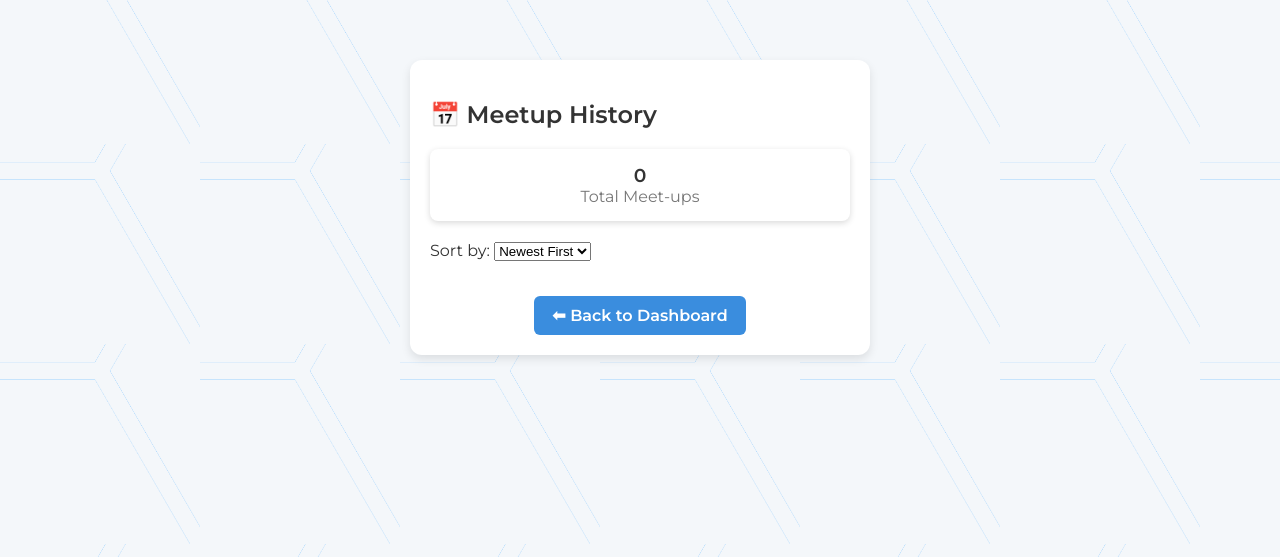
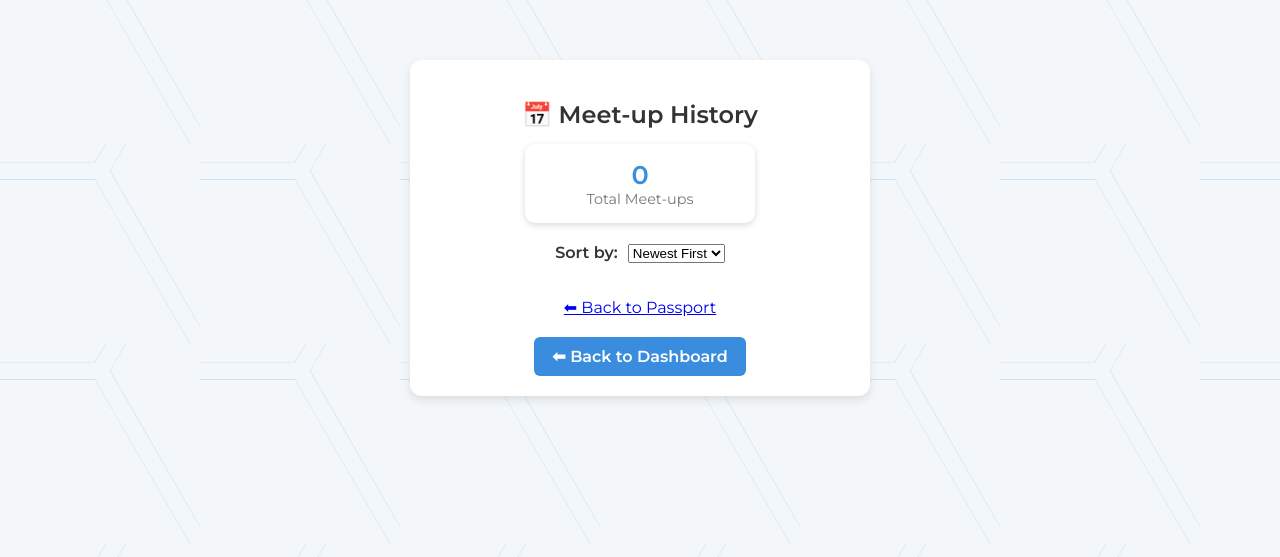
Before and after one commit to raidingdoncaster/JigglyLogin, a Flask app: page /meetup_history in a window 1280 px wide. Shown: the part 56-613 px from the top of the page. Run offline with Flask 3, Linux system fonts and the light colour scheme; the visitor is signed in with stand-in values (Sample User, id 1); data that the repository does not hold is empty; parts of the project's set-up code (start-up, migrations or seed data) failed here and were passed over.

Commit message:
Auto-deploy update (20250926-0100-f5866f7)

```diff
--- a/app.py
+++ b/app.py
@@ -178,6 +178,11 @@ def get_passport_stamps(username: str, campfire_username: str | None = None):
     return total_count, stamps, most_recent
 
 def get_most_recent_meetup(username: str, campfire_username: str | None = None):
+    """
+    Returns {title, date, icon, event_id} for the user's most recent meetup
+    (from Lugia_Summary + events for cover_photo_url).
+    """
+    # ---------- Supabase path ----------
     if USE_SUPABASE and supabase:
         try:
             rec = None
@@ -199,13 +204,16 @@ def get_most_recent_meetup(username: str, campfire_username: str | None = None):
                         eid = ev_ids.split(",")[-1].strip()
                 eid_l = eid.lower()
 
+                # 🔑 pull cover photo
                 ev_rows = supabase.table("events").select("event_id, cover_photo_url").execute().data or []
                 event_map = {str(e.get("event_id", "")).lower(): (e.get("cover_photo_url") or "") for e in ev_rows}
-                return {"title": title, "date": date, "icon": event_map.get(eid_l, ""), "event_id": eid_l}
+                icon = event_map.get(eid_l, url_for("static", filename="icons/tickstamp.png"))
+
+                return {"title": title, "date": date, "icon": icon, "event_id": eid_l}
         except Exception as e:
             print("⚠️ Supabase get_most_recent_meetup failed:", e)
 
-    # Sheets fallback
+    # ---------- Sheets fallback ----------
     summary_ws = gclient.open("POGO Passport Sign-Ins").worksheet("Lugia_Summary")
     events_ws = gclient.open("POGO Passport Sign-Ins").worksheet("events")
     s_rows = summary_ws.get_all_records()
@@ -499,7 +507,6 @@ def logout():
     flash("You have been logged out.", "success")
     return redirect(url_for("home"))
 
-
 # ====== Manage Account: Change PIN ======
 @app.route("/change_pin", methods=["POST"])
 def change_pin():
@@ -527,7 +534,6 @@ def change_pin():
     flash("PIN updated successfully.", "success")
     return redirect(url_for("dashboard"))
 
-
 # ====== Manage Account: Change Memorable Password ======
 @app.route("/change_memorable", methods=["POST"])
 def change_memorable():
@@ -550,7 +556,6 @@ def change_memorable():
     flash("Memorable password updated successfully.", "success")
     return redirect(url_for("dashboard"))
 
-
 # ====== Manage Account: Log Out Everywhere ======
 @app.route("/logout_everywhere", methods=["POST"])
 def logout_everywhere():
@@ -560,7 +565,6 @@ def logout_everywhere():
     session.clear()
     flash("You have been logged out everywhere.", "success")
     return redirect(url_for("home"))
-
 
 # ====== Manage Account: Delete Account ======
 @app.route("/delete_account", methods=["POST"])
@@ -583,7 +587,6 @@ def delete_account():
     flash("Your account has been permanently deleted.", "success")
     return redirect(url_for("home"))
 
-
 # ====== Passport ======
 @app.route("/passport")
 def passport():
@@ -593,7 +596,7 @@ def passport():
 
     username = session["trainer"]
 
-    # Pull Campfire Username from Sheet1
+    # Pull Campfire Username from Sheet1 (always from Sheets for consistency)
     user_rows = sheet.get_all_records()
     campfire_username = None
     for r in user_rows:
@@ -601,46 +604,46 @@ def passport():
             campfire_username = r.get("Campfire Username", "")
             break
 
+    # --- Passport stamps ---
     total_stamps, stamps, most_recent_stamp = get_passport_stamps(username, campfire_username)
-    current_stamps = len(stamps)
-    passports = [stamps[i:i+12] for i in range(0, len(stamps), 12)]
+    passports = [stamps[i:i + 12] for i in range(0, len(stamps), 12)]
 
-    # === Lugia_Summary ===
-    summary_ws = gclient.open("POGO Passport Sign-Ins").worksheet("Lugia_Summary")
-    summary_records = summary_ws.get_all_records()
-    summary_info = {
+    # --- Lugia Summary info ---
+    lugia_summary_data = {
         "total_attended": 0,
-        "first_event": "",
+        "first_attended_event": "",
         "first_event_date": "",
-        "first_event_icon": "",
+        "first_event_icon": url_for("static", filename="icons/tickstamp.png"),
         "most_recent_event": "",
         "most_recent_event_date": "",
-        "most_recent_event_icon": ""
+        "most_recent_icon": url_for("static", filename="icons/tickstamp.png"),
     }
-    rec = None
-    for row in summary_records:
-        ru = str(row.get("Trainer Username", "")).strip().lower()
-        rc = str(row.get("Campfire Username", "")).strip().lower()
-        if ru == username.lower() or (campfire_username and rc == campfire_username.lower()):
-            rec = row
-            break
 
-    if rec:
-        summary_info["total_attended"] = rec.get("Total Attended", 0)
-        summary_info["first_event"] = rec.get("First Attended Event", "")
-        summary_info["first_event_date"] = rec.get("First Event Date", "")
-        summary_info["most_recent_event"] = rec.get("Most Recent Event", "")
-        summary_info["most_recent_event_date"] = rec.get("Most Recent Event Date", "")
-        first_id = str(rec.get("First Event ID", "")).strip().lower()
-        recent_id = str(rec.get("Most Recent Event ID", "")).strip().lower()
+    if USE_SUPABASE and supabase:
+        try:
+            recs = supabase.table("lugia_summary").select("*").eq("trainer_username", username).limit(1).execute().data
+            if not recs and campfire_username:
+                recs = supabase.table("lugia_summary").select("*").eq("campfire_username", campfire_username).limit(1).execute().data
+            if recs:
+                rec = recs[0]
+                first_event_id = str(rec.get("first_attended_event_id") or "").strip().lower()
+                recent_event_id = str(rec.get("most_recent_event_id") or "").strip().lower()
 
-        # Map event_id → cover_photo_url
-        events_ws = gclient.open("POGO Passport Sign-Ins").worksheet("events")
-        event_records = events_ws.get_all_records()
-        event_map = {str(e.get("event_id", "")).strip().lower(): e.get("cover_photo_url", "") for e in event_records}
+                # Pull cover photos from events
+                ev_rows = supabase.table("events").select("event_id, cover_photo_url").execute().data or []
+                event_map = {str(e.get("event_id", "")).lower(): (e.get("cover_photo_url") or "") for e in ev_rows}
 
-        summary_info["first_event_icon"] = event_map.get(first_id, "")
-        summary_info["most_recent_event_icon"] = event_map.get(recent_id, "")
+                lugia_summary_data = {
+                    "total_attended": rec.get("total_attended", 0),
+                    "first_attended_event": rec.get("first_attended_event", ""),
+                    "first_event_date": rec.get("first_event_date", ""),
+                    "first_event_icon": event_map.get(first_event_id, url_for("static", filename="icons/tickstamp.png")),
+                    "most_recent_event": rec.get("most_recent_event", ""),
+                    "most_recent_event_date": rec.get("most_recent_event_date", ""),
+                    "most_recent_icon": event_map.get(recent_event_id, url_for("static", filename="icons/tickstamp.png")),
+                }
+        except Exception as e:
+            print("⚠️ Supabase lugia_summary_data failed:", e)
 
     return render_template(
         "passport.html",
@@ -648,9 +651,8 @@ def passport():
         stamps=stamps,
         passports=passports,
         total_stamps=total_stamps,
-        current_stamps=current_stamps,
         most_recent_stamp=most_recent_stamp,
-        summary_info=summary_info,
+        lugia_summary=lugia_summary_data,
         show_back=True,
     )
 
@@ -663,70 +665,62 @@ def meetup_history():
 
     username = session["trainer"]
 
-    # Try to pull campfire username from Supabase sheet1
-    campfire_username = None
+    # Grab user’s Campfire Username (from Sheet1 just for safety)
+    _, user = find_user(username)
+    campfire_username = user.get("Campfire Username", "") if user else ""
+
+    meetups, total_attended = [], 0
+
+    # ---------- Supabase preferred ----------
     if USE_SUPABASE and supabase:
         try:
-            resp = supabase.table("sheet1").select("campfire_username").eq("trainer_username", username).limit(1).execute()
-            if resp.data:
-                campfire_username = resp.data[0].get("campfire_username")
-        except Exception as e:
-            print("⚠️ Supabase sheet1 fetch failed:", e)
+            # Find this trainer’s Lugia_Summary row
+            row = supabase.table("lugia_summary").select("*") \
+                .eq("trainer_username", username).limit(1).execute().data
+            if not row and campfire_username:
+                row = supabase.table("lugia_summary").select("*") \
+                    .eq("campfire_username", campfire_username).limit(1).execute().data
 
-    sort_by = request.args.get("sort", "date_desc")  # default newest first
-    meetups = []
-    total_attended = 0
+            if row:
+                summary = row[0]
+                total_attended = int(summary.get("total_attended") or 0)
 
-    if USE_SUPABASE and supabase:
-        try:
-            # Match Lugia Summary row
-            summary_rows = supabase.table("lugia_summary").select("*").eq("trainer_username", username).execute().data
-            if not summary_rows and campfire_username:
-                summary_rows = supabase.table("lugia_summary").select("*").eq("campfire_username", campfire_username).execute().data
-
-            if summary_rows:
-                summary = summary_rows[0]
-                total_attended = summary.get("total_attended", 0) or 0
+                # Build meetups list from Event IDs + Names + Dates
                 event_ids = (summary.get("event_ids") or "").split(",")
                 event_names = (summary.get("event_names") or "").split(",")
-                event_dates = (summary.get("event_dates") or "").split(",") if summary.get("event_dates") else []
+                event_dates = (summary.get("event_dates") or "").split(",")
 
-                # pull event photos
-                ev_rows = supabase.table("events").select("event_id, cover_photo_url, start_time").execute().data or []
-                event_map = {str(e.get("event_id", "")).strip(): e for e in ev_rows}
+                # Map event_id → cover photo
+                ev_rows = supabase.table("events").select("event_id, cover_photo_url").execute().data or []
+                event_map = {str(e.get("event_id", "")).lower(): (e.get("cover_photo_url") or "") for e in ev_rows}
 
                 for i, eid in enumerate(event_ids):
-                    eid = eid.strip()
-                    if not eid:
-                        continue
-                    name = event_names[i].strip() if i < len(event_names) else ""
-                    date = event_dates[i].strip() if i < len(event_dates) else ""
-                    ev = event_map.get(eid, {})
+                    eid = eid.strip().lower()
                     meetups.append({
-                        "event_id": eid,
-                        "title": name,
-                        "date": date,
-                        "photo": ev.get("cover_photo_url", ""),
-                        "start_time": ev.get("start_time", "")
+                        "title": event_names[i].strip() if i < len(event_names) else "",
+                        "date": event_dates[i].strip() if i < len(event_dates) else "",
+                        "photo": event_map.get(eid, ""),
+                        "event_id": eid
                     })
+        except Exception as e:
+            print("⚠️ Supabase meetup_history failed:", e)
 
-        except Exception as e:
-            print("⚠️ Supabase meetup history failed:", e)
-
-    # Sorting
-    if sort_by == "date_asc":
-        meetups.sort(key=lambda x: x["date"])
-    elif sort_by == "title":
-        meetups.sort(key=lambda x: x["title"].lower())
-    else:  # newest first
-        meetups.sort(key=lambda x: x["date"], reverse=True)
+    # ---------- Sort logic ----------
+    sort_by = request.args.get("sort", "date_desc")
+    if meetups:
+        if sort_by == "date_asc":
+            meetups.sort(key=lambda m: m["date"])
+        elif sort_by == "title":
+            meetups.sort(key=lambda m: m["title"].lower())
+        else:  # default newest first
+            meetups.sort(key=lambda m: m["date"], reverse=True)
 
     return render_template(
         "meetup_history.html",
         trainer=username,
         meetups=meetups,
+        total_attended=total_attended,
         sort_by=sort_by,
-        total_attended=len(meetups),  # use actual count of rows
         show_back=True
     )
 
--- a/templates/meetup_history.html
+++ b/templates/meetup_history.html
@@ -1,17 +1,18 @@
 {% extends "base.html" %}
 {% block content %}
-<h2>📅 Meetup History</h2>
+<div class="meetup-history-container">
+
+  <!-- Header -->
+  <h2 style="text-align:center;margin-bottom:15px;">📅 Meet-up History</h2>
 
   <!-- Summary Counter -->
-<div style="display:flex;gap:15px;margin-bottom:20px;flex-wrap:wrap;">
-  <div style="flex:1;min-width:150px;background:#fff;padding:15px;border-radius:8px;box-shadow:0 2px 6px rgba(0,0,0,0.15);text-align:center;">
-    <h3 style="margin:0;color:#333;">{{ total_attended }}</h3>
-    <p style="margin:0;color:#777;">Total Meet-ups</p>
-  </div>
+  <div class="summary-box">
+    <h3>{{ total_attended }}</h3>
+    <p>Total Meet-ups</p>
   </div>
 
   <!-- Sort dropdown -->
-<form method="get" style="margin-bottom:15px;">
+  <form method="get" class="sort-form">
     <label for="sort">Sort by:</label>
     <select name="sort" id="sort" onchange="this.form.submit()">
       <option value="date_desc" {% if sort_by=='date_desc' %}selected{% endif %}>Newest First</option>
@@ -21,18 +22,89 @@
   </form>
 
   <!-- Event Cards -->
-<div style="display:grid;grid-template-columns:repeat(auto-fit,minmax(250px,1fr));gap:15px;">
+  <div class="meetup-grid">
     {% for m in meetups %}
-    <div style="background:#fff;border-radius:8px;box-shadow:0 2px 6px rgba(0,0,0,0.15);overflow:hidden;">
+      <div class="meetup-card">
         {% if m.photo %}
-        <img src="{{ m.photo }}" alt="Event Photo" style="width:100%;height:140px;object-fit:cover;">
+          <img src="{{ m.photo }}" alt="Event Photo" class="meetup-photo">
         {% endif %}
-      <div style="padding:10px;">
-        <h3 style="margin:0;font-size:1.1em;">{{ m.title }}</h3>
-        <p style="margin:4px 0;color:#555;">{{ m.date }}</p>
+        <div class="meetup-info">
+          <h3>{{ m.title }}</h3>
+          <p>{{ m.date }}</p>
         </div>
       </div>
     {% endfor %}
   </div>
 
+  <div style="text-align:center;margin-top:20px;">
+    <a href="{{ url_for('passport') }}" class="btn">⬅ Back to Passport</a>
+  </div>
+</div>
+
+<style>
+.meetup-history-container {
+  margin: 0 auto;
+  max-width: 900px;
+}
+.summary-box {
+  background:#fff;
+  padding:15px;
+  border-radius:10px;
+  box-shadow:0 2px 6px rgba(0,0,0,0.15);
+  text-align:center;
+  margin:0 auto 20px;
+  width:200px;
+}
+.summary-box h3 {
+  margin:0;
+  color:#3a8dde;
+  font-size:1.6em;
+}
+.summary-box p {
+  margin:0;
+  color:#777;
+  font-size:0.9em;
+}
+.sort-form {
+  margin-bottom:15px;
+  text-align:center;
+}
+.sort-form label {
+  font-weight:bold;
+  margin-right:6px;
+}
+.meetup-grid {
+  display:grid;
+  grid-template-columns:repeat(auto-fit,minmax(250px,1fr));
+  gap:15px;
+}
+.meetup-card {
+  background:#fff;
+  border-radius:8px;
+  box-shadow:0 2px 6px rgba(0,0,0,0.15);
+  overflow:hidden;
+  transition:transform 0.2s ease;
+}
+.meetup-card:hover {
+  transform:translateY(-3px);
+}
+.meetup-photo {
+  width:100%;
+  height:140px;
+  object-fit:cover;
+}
+.meetup-info {
+  padding:10px;
+}
+.meetup-info h3 {
+  margin:0;
+  font-size:1.05em;
+  color:#333;
+}
+.meetup-info p {
+  margin:4px 0 0;
+  color:#555;
+  font-size:0.9em;
+}
+</style>
 {% endblock %}
```
Also changed, not shown: templates/passport.html (+19 -39 lines). Lines whose indentation alone changed are shown as unchanged.
